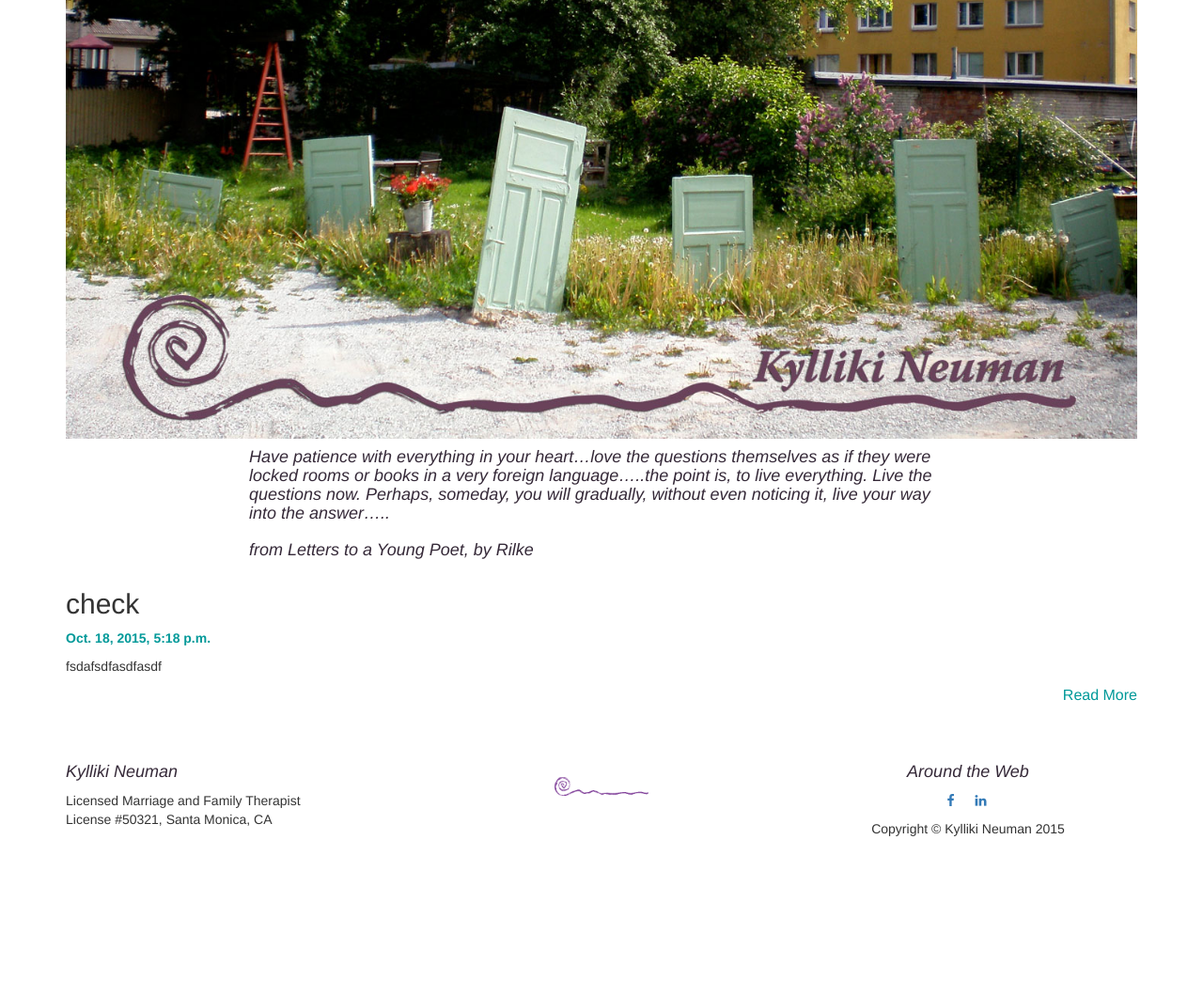
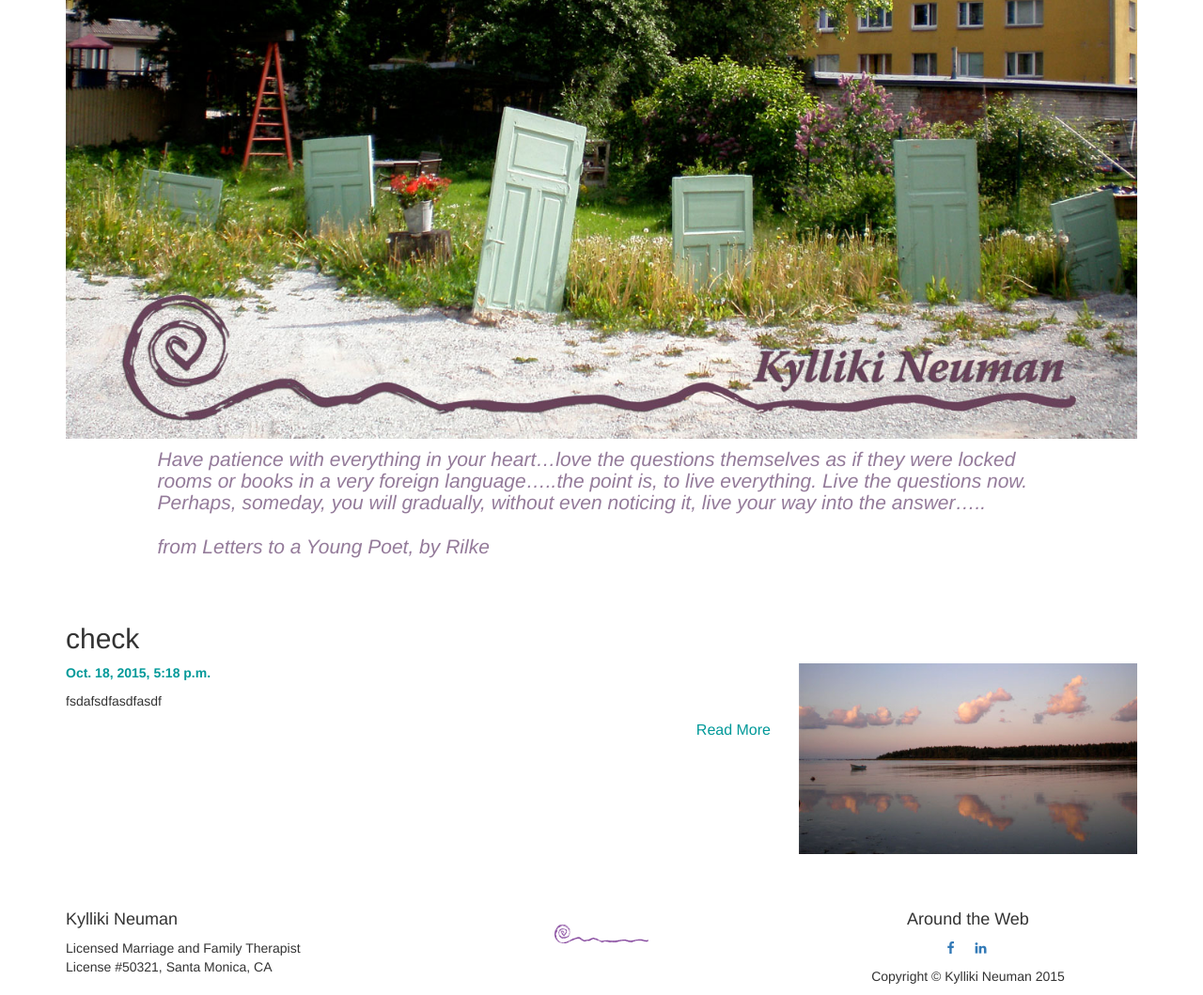
Before and after one commit to christofneuman/blog, a Django app: page /blog/ in a window 1280 px wide. Shown: the part 51-1110 px from the top of the page at 94% size. Before the commit the page ends 941 px from the top, so only its background shows below. Run offline with Django 3.2, Linux system fonts and the light colour scheme; data comes from the database, SQL or seed files in the repository; both versions use the stored data as it was after the commit; some libraries are stand-ins or nearby versions.

Commit message:
Blog, navbar, modal

```diff
--- a/blog/models.py
+++ b/blog/models.py
@@ -3,7 +3,7 @@ from django.db import models
 from django.core.mail import EmailMultiAlternatives
 from django.template import loader
 from django.core.urlresolvers import reverse
-from django.db.models import CharField, EmailField
+from django.db.models import CharField, EmailField, ImageField
 from redactor.fields import RedactorField
 
 # Create your models here.
@@ -17,6 +17,7 @@ class EntryQuerySet(models.QuerySet):
 class Blog(models.Model):
     title = CharField(max_length=100)
     slug = models.SlugField(max_length=200, unique=True, null=True)
+    image_preview = models.ImageField(upload_to='blogs')
     body = RedactorField(
         verbose_name=u'Text',
         redactor_options={}
--- a/blog/static/css/main.css
+++ b/blog/static/css/main.css
@@ -20,7 +20,7 @@ h3 {
 }
 
 .navbar-default .navbar-nav li a:hover {
-  background: #FFCCCC;
+  background: #99D6D6;
   border-radius: 2px;
   color: #947b9a;
 }
@@ -144,6 +144,10 @@ header, section {
   margin-bottom: 25px;
 }
 
+.modal-skype {
+  color: #009999;
+}
+
 /* blog page */
 
 .blog-header {
@@ -151,9 +155,12 @@ header, section {
   margin-top: -20px;
 }
 
-h4 {
+.col-md-10 h4 {
+  margin-top: 10px;
   font-style: italic;
-  color: #352938;
+  font-size: 1.5em;
+  color: #947b9a;
+  margin-bottom: 50px;
 }
 
 #individual-blog-image {
--- a/blog/templates/blog.html
+++ b/blog/templates/blog.html
@@ -6,7 +6,7 @@
 <div class="container">
   <img class="img-responsive blog-header" src="{% static 'images/uksed-header-name.jpg' %}" alt="">
     <div class="row">
-        <div class="col-md-8 col-md-offset-2">
+        <div class="col-md-10 col-md-offset-1">
             <h4>
                 Have patience with everything in your heart…love the
                 questions themselves as if they were locked rooms or
@@ -24,7 +24,7 @@
     <div class="post">
         <div class="container">
             <div class="row">
-                <div class="col-md-12">
+                <div class="col-md-8">
                     <h2><a href="{% url 'entry_detail' slug=post.slug %}">{{ post.title }}</a></h2>
                     <p class="meta">
                         <b>{{ post.created_at }}</b>
@@ -36,6 +36,9 @@
                         <a href="{% url 'entry_detail' slug=post.slug %}">Read More</a>
                     </div>
                 </div>
+                <div id="individual-blog-image" class="col-md-4">
+                    <img class="img-responsive" src="{{ post.image_preview.url }}">
+                </div>
             </div>
         </div>
     </div>
--- a/blog/templates/post.html
+++ b/blog/templates/post.html
@@ -6,7 +6,7 @@
 <div class="single-post">
     <div class="container">
         <div class="row">
-            <div class="col-sm-8">
+          <div class="col-sm-12">
               <h2>{{ object.title }}</a></h2>
               <p class="meta">
                   <b>{{ object.created_at }}</b>
@@ -15,9 +15,6 @@
                   {{ object.body|safe }}
               </p>
           </div>
-            <div class="col-sm-4">
-              <img class="img-responsive" src="{% static 'images/uksedN.jpg' %}" alt="">
-            </div>
         </div>
     </div>
 </div>
--- a/blog/templates/resources.html
+++ b/blog/templates/resources.html
@@ -70,11 +70,11 @@
       <h3>Downloads</h3>
       <ul>
         <li>
-          <a href="">Feeling words</a><br>
+          <a href="{% static 'pdf/feeling-words.pdf'%}">Feeling words</a><br>
           <img class="img-responsive hr-image" src="{% static 'images/hr-image.jpg' %}" alt="">
         </li>
         <li>
-          <a href="">Sensation words</a><br>
+          <a href="{% static 'pdf/sensation-words.pdf'%}">Sensation words</a><br>
           <img class="img-responsive hr-image" src="{% static 'images/hr-image.jpg' %}" alt="">
         </li>
         <li>
```
Also changed, not shown: blog/admin.py (+8 -1 lines), blog/templates/home.html (+8 -3 lines), blog/forms.py (added), blog/migrations/0001_initial.py (added), blog/migrations/__init__.py (added), db.sqlite3, media/P6190002.jpg (added), media/blogs/pilvedN.jpg (added), 2 other files. Lines whose indentation alone changed are shown as unchanged.
